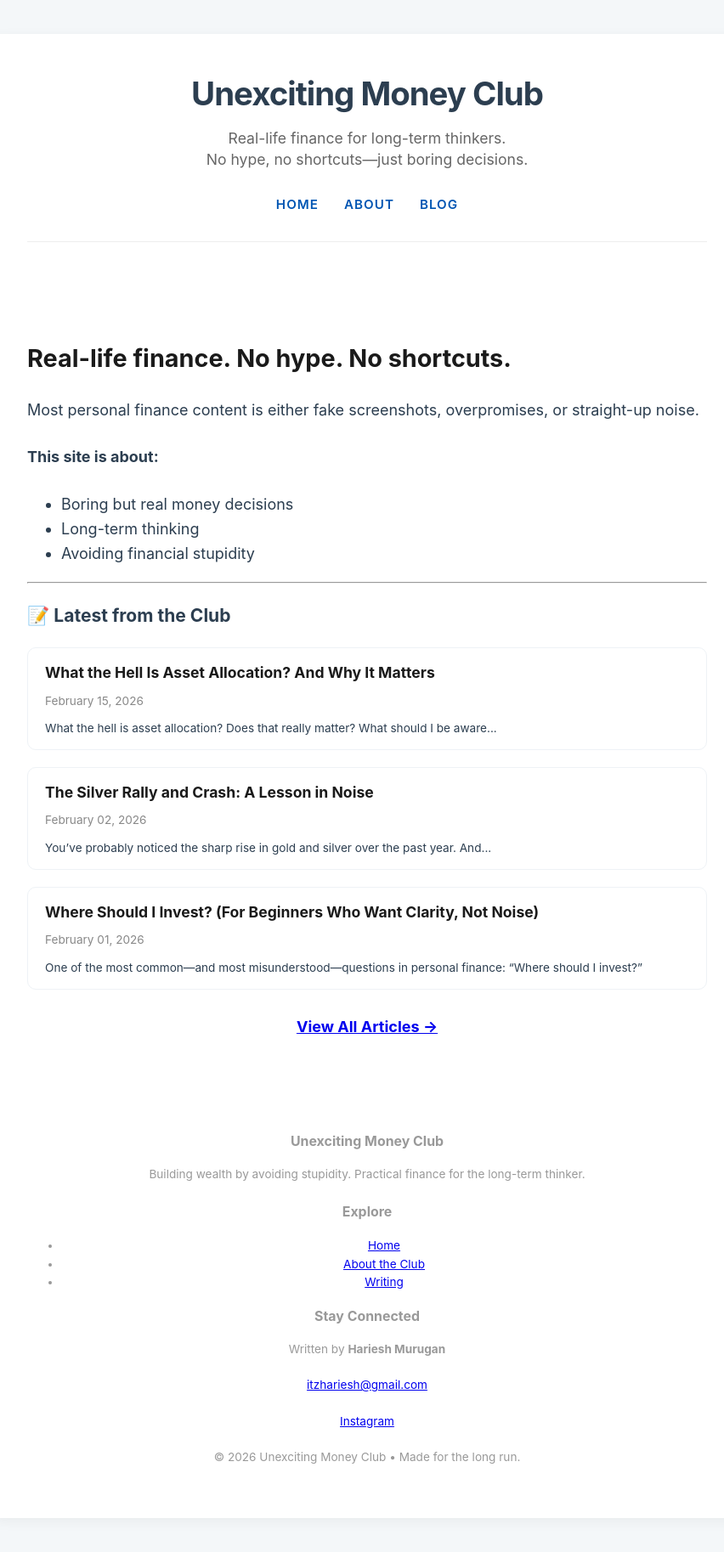
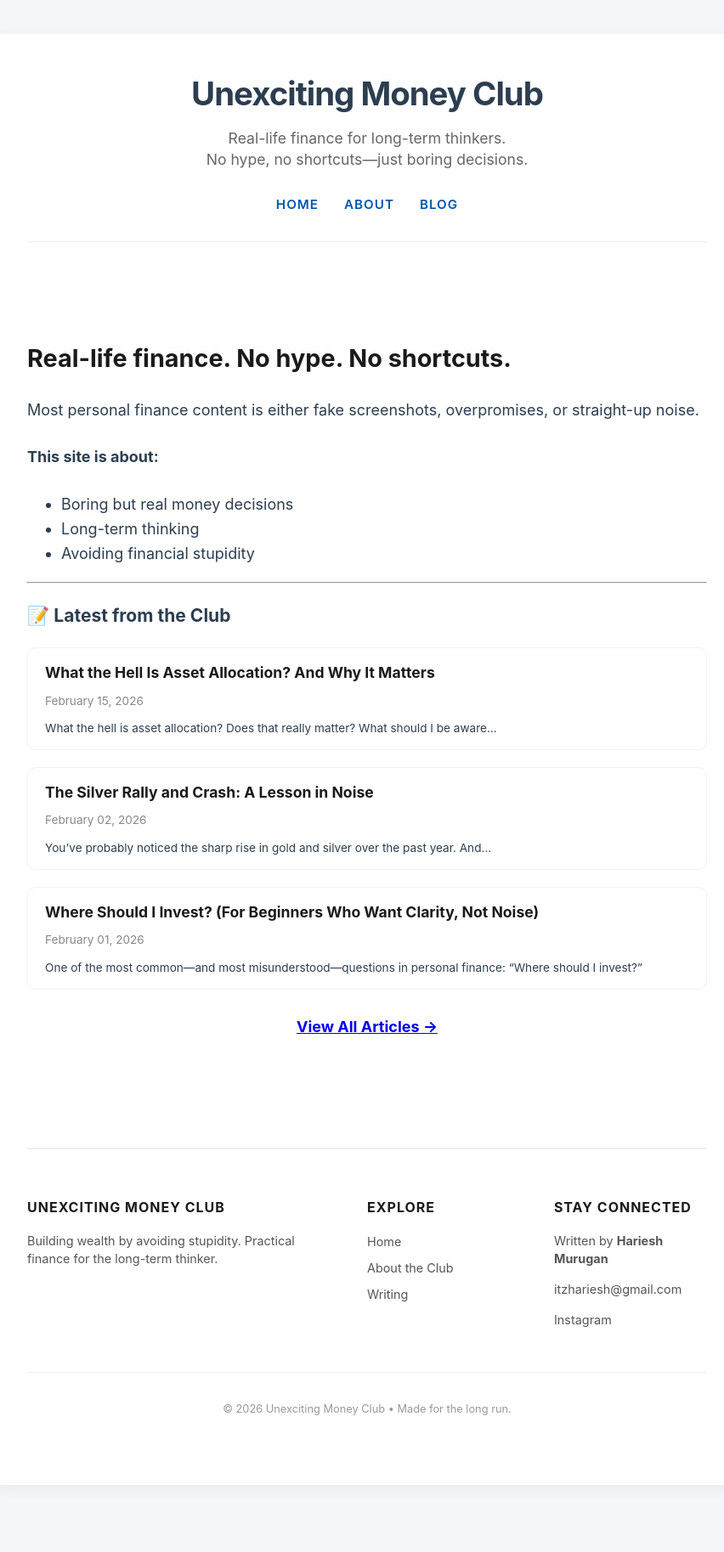
Before and after one commit to HarieshMK/HarieshMK.github.io, a Jekyll site: the page built from index.md, in a window 1280 px wide. Shown: the whole page at 85% size, without its empty margins (208-1060 px from the left). Built offline with Jekyll 4.4.1, drawn with Linux system fonts in a browser that asks for light colours; after the commit the page ends 1788 px from its top, so only the background shows below that.

Commit message:
Update style.css

```diff
--- a/assets/css/style.css
+++ b/assets/css/style.css
@@ -1,7 +1,7 @@
 /* ===== Base Page & Typography ===== */
 body {
-  background-color: #f4f7f9; /* Slightly cooler grey-blue */
-  color: #2c3e50;            /* Dark slate for better readability */
+  background-color: #f4f7f9;
+  color: #2c3e50;
   font-family: -apple-system, BlinkMacSystemFont, "Segoe UI", Roboto, Helvetica, Arial, sans-serif;
   font-size: 18px;
   line-height: 1.6;
@@ -11,7 +11,7 @@ body {
 
 /* ===== Layout ===== */
 .container {
-  max-width: 800px;         /* Narrower is actually easier to read */
+  max-width: 800px;
   margin: 40px auto;
   background: #ffffff;
   padding: 40px;
@@ -42,11 +42,10 @@ header .tagline {
   color: #666;
   font-size: 1.1rem;
   margin: 10px auto 0;
-  max-width: 500px; /* This forces the text to wrap beautifully */
+  max-width: 500px;
   line-height: 1.4;
 }
 
-/* New Navigation Styling */
 .nav-list {
   list-style: none;
   padding: 0;
@@ -58,7 +57,7 @@ header .tagline {
 
 .nav-list li a {
   text-decoration: none;
-  color: #0056b3; /* Professional blue */
+  color: #0056b3;
   font-weight: 600;
   font-size: 0.95rem;
   text-transform: uppercase;
@@ -85,7 +84,6 @@ p {
   margin-bottom: 1.5em;
 }
 
-/* Ensure images don't overflow */
 img {
   max-width: 100%;
   height: auto;
@@ -129,6 +127,21 @@ img {
   display: block;
 }
 
+/* Home Page specific card sizing */
+.home-card {
+  padding: 15px 20px !important;
+  margin-bottom: 15px;
+}
+
+.home-card .post-title {
+  font-size: 1.1rem !important;
+}
+
+.home-card .post-excerpt {
+  font-size: 0.85rem;
+  line-height: 1.4;
+}
+
 /* ===== Newsletter Box ===== */
 .subscribe-box {
   margin: 60px 0 20px;
@@ -139,37 +152,68 @@ img {
   text-align: center;
 }
 
-/* ===== Footer ===== */
+/* ===== Multi-Column Footer ===== */
 footer {
-  text-align: center;
-  color: #999;
-  font-size: 0.85rem;
-  margin: 60px 0 20px;
-}
-/* Make Home Page Cards Smaller */
-.home-card {
-  padding: 15px 20px !important; /* Smaller padding */
-  margin-bottom: 15px;
+  margin-top: 80px;
+  padding-top: 40px;
+  border-top: 2px solid #eee;
+  color: #555;
+  font-size: 0.9rem;
 }
 
-.home-card .post-title {
-  font-size: 1.1rem !important; /* Smaller font */
+.footer-grid {
+  display: grid;
+  grid-template-columns: 2fr 1fr 1fr;
+  gap: 40px;
+  text-align: left;
+  margin-bottom: 40px;
 }
 
-.home-card .post-excerpt {
-  font-size: 0.85rem;
-  line-height: 1.4;
+.footer-col h3 {
+  font-size: 1rem;
+  color: #1a1a1a;
+  margin-bottom: 15px;
+  text-transform: uppercase;
+  letter-spacing: 1px;
 }
 
-/* Author Section in Footer */
-.footer-author {
-  margin-top: 20px;
-  padding-top: 20px;
-  border-top: 1px solid #eee;
-  font-style: normal;
-  color: #444;
+.footer-col p {
+  margin-bottom: 10px;
+  line-height: 1.5;
 }
 
-.footer-author strong {
-  color: #1a1a1a;
+.footer-links {
+  list-style: none;
+  padding: 0;
+  margin: 0;
 }
+
+.footer-links li {
+  margin-bottom: 8px;
+}
+
+.footer-links li a, .footer-col a {
+  text-decoration: none; /* Keeps it clean */
+  color: #555;
+}
+
+.footer-links li a:hover, .footer-col a:hover {
+  color: #0056b3;
+  text-decoration: underline;
+}
+
+.footer-bottom {
+  text-align: center;
+  padding: 20px 0;
+  border-top: 1px solid #f0f0f0;
+  color: #999;
+  font-size: 0.8rem;
+}
+
+/* Mobile Responsive */
+@media (max-width: 600px) {
+  .footer-grid {
+    grid-template-columns: 1fr;
+    gap: 30px;
+  }
+}
```
